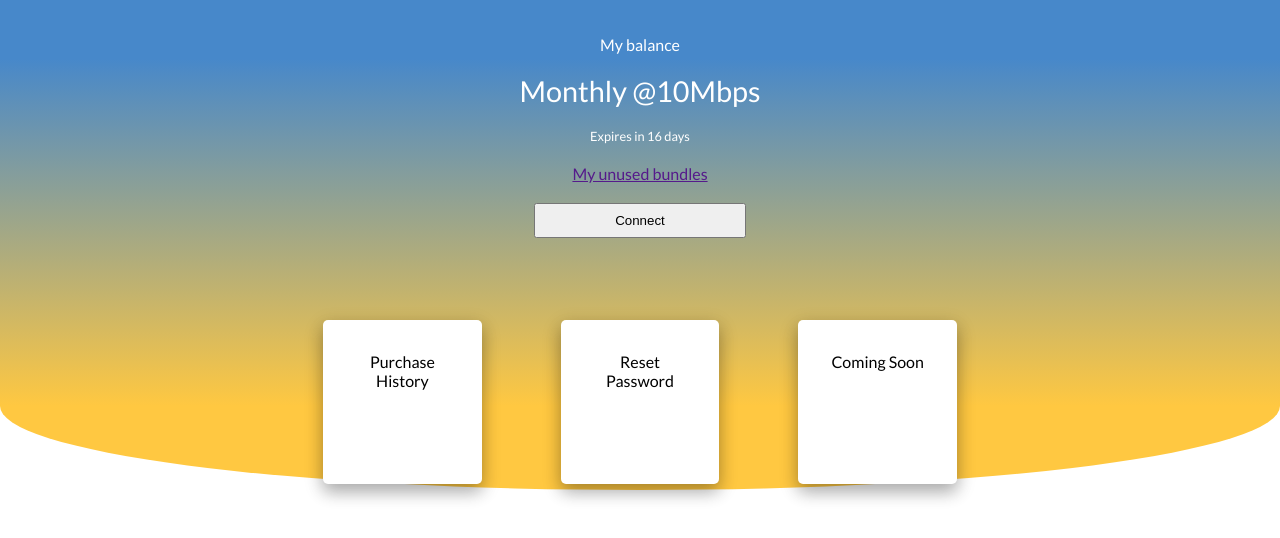
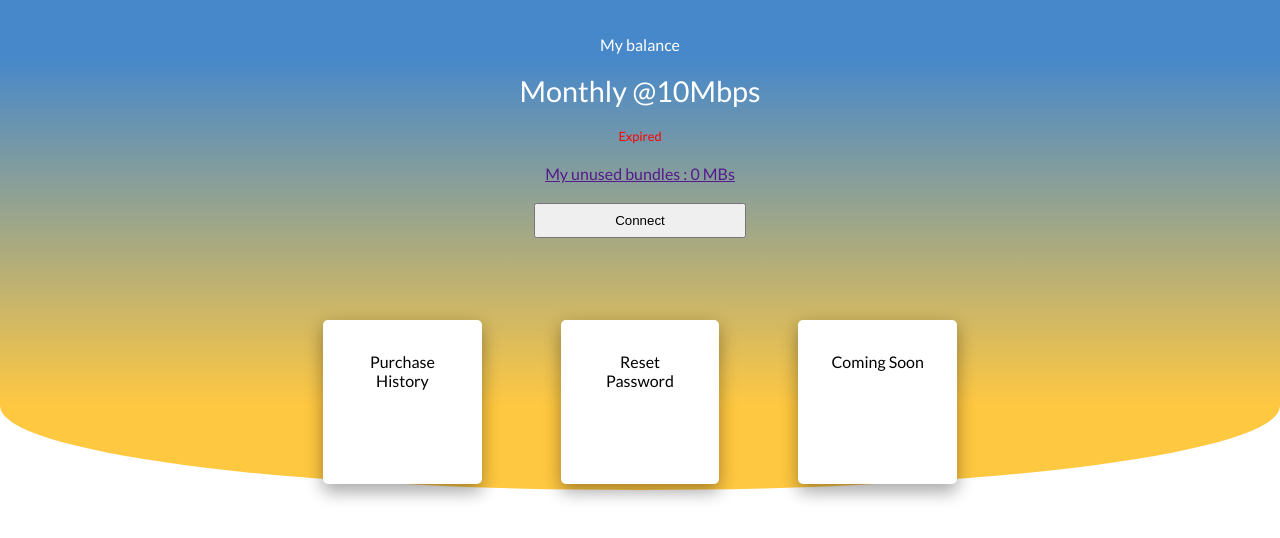
Before and after one commit to MandelaMan/exampleispsite, a plain HTML site: page index.html in a window 1280 px wide. Shown: the part 70-608 px from the top of the page. Drawn offline with Linux system fonts and the light colour scheme.

Commit message:
expired status updated

```diff
--- a/index.html
+++ b/index.html
@@ -3,7 +3,7 @@
   <head>
     <meta charset="UTF-8" />
     <meta name="viewport" content="width=device-width, initial-scale=1.0" />
-    <title>ISP Pay MPESA Button</title>
+    <title>Captive Portal</title>
     <style>
       @import url("https://fonts.googleapis.com/css2?family=Lato:wght@300;400;700&family=Oswald:wght@400;600&display=swap");
 
@@ -78,8 +78,14 @@
         font-size: 1.8em;
       }
 
+      .exprd {
+        color: red;
+        font: bold;
+      }
+
       .m_txt {
         font-size: 1em;
+        color: white;
       }
 
       .s_txt {
@@ -151,10 +157,12 @@
         </nav>
         <div class="balance-section">
           <div class="intro-text">
+            <input type="hidden" name="mac_address" value="00-B0-D0-63-C2-26" />
+            <input type="hidden" name="bundle_id" value="BDF78655" />
             <span class="m_txt">My balance</span>
             <span class="b_txt">Monthly @10Mbps</span>
-            <span class="s_txt">Expires in 16 days</span>
-            <span class="m_txt"><a href="">My unused bundles</a></span>
+            <span class="s_txt exprd">Expired</span>
+            <span class="m_txt"><a href="">My unused bundles : 0 MBs</a></span>
             <button>Connect</button>
           </div>
           <ul>
```
